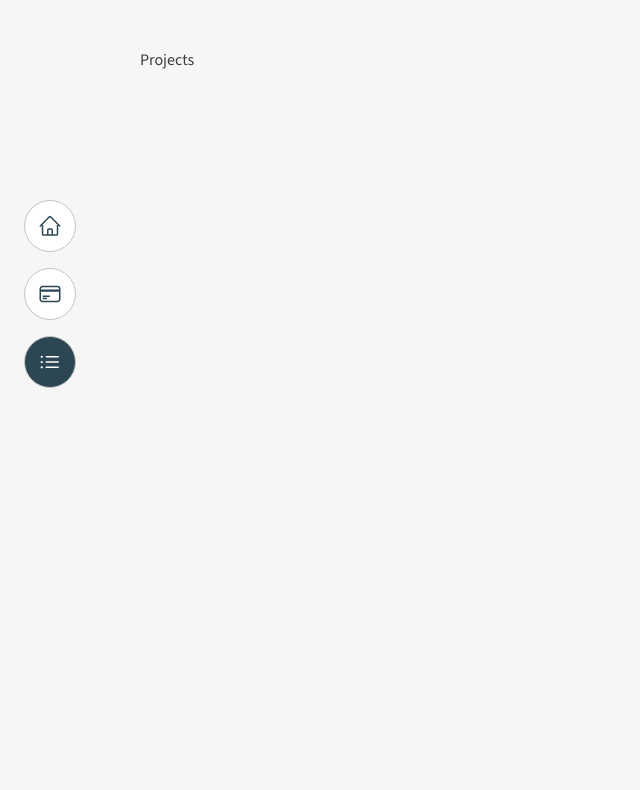
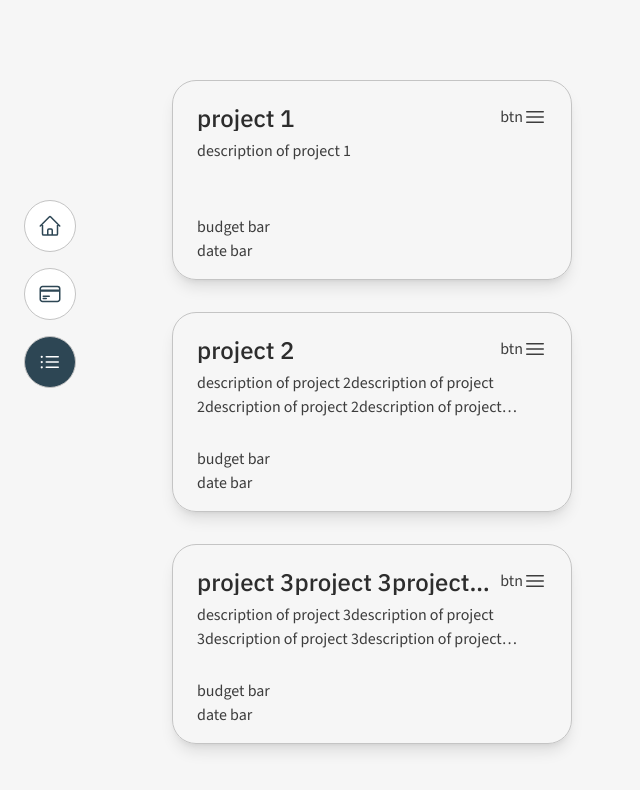
Before and after one commit to Asymphia/matdev-pm, a Next.js app: page /projects in a window 1280 px wide. Shown: the top 790 px of the page, without its empty margins (0-640 px from the left). Built offline with nearby package versions, Linux system fonts and the light colour scheme.

Commit message:
add: ProjectItem

```diff
--- a/app/projects/page.tsx
+++ b/app/projects/page.tsx
@@ -1,9 +1,46 @@
+import ProjectItem from "@/components/project/ProjectItem";
+
+
 const ProjectsPage = () => {
-    return (
-        <div>
-            Projects
-        </div>
-    )
-}
+  return (
+    <div>
+      {projects.map((project) => (
+        <ProjectItem
+            key={project.id}
+            id = {project.id}
+            name = {project.name}
+            description={project.description}
+        />
+      ))}
+    </div>
+  );
+};
 
-export default ProjectsPage
+export default ProjectsPage;
+
+const projects = [
+  {
+    id: "1",
+    name: "project 1",
+    description: "description of project 1",
+    startDate: "10.10.2026",
+    endDate: "10.20.2026",
+    budget: "2000",
+  },
+  {
+    id: "2",
+    name: "project 2",
+    description: "description of project 2description of project 2description of project 2description of project 2description of project 2description of project 2description of project 2description of project 2description of project 2description of project 2description of project 2",
+    startDate: "10.10.2026",
+    endDate: "10.20.2026",
+    budget: "2000",
+  },
+  {
+    id: "3",
+    name: "project 3project 3project 3project 3",
+    description: "description of project 3description of project 3description of project 3description of project 3description of project 3",
+    startDate: "10.10.2026",
+    endDate: "10.20.2026",
+    budget: "2000",
+  },
+];
--- /dev/null
+++ b/components/project/ProjectItem.tsx
@@ -0,0 +1,40 @@
+import { Bars3Icon } from "@heroicons/react/24/outline";
+
+const ProjectItem = ({
+  id,
+  name,
+  description,
+}: {
+  id: string;
+  name: string;
+  description: string;
+}) => {
+  return (
+    <div className="flex flex-col justify-between m-8 p-6 pb-4 w-100 h-50 shadow-lg rounded-3xl border border-border">
+      <div>
+        <div className="w-full flex justify-between">
+          <div className="line-clamp-1 mb-2">
+            <h3>{name}</h3>
+          </div>
+          <div className="flex justify-end">
+            btn
+            <Bars3Icon className="w-6 h-6" />
+          </div>
+        </div>
+        <div className="line-clamp-2">{description}</div>
+      </div>
+      <div>
+        <div className="mb-0">
+          budget bar
+          {/* budget bar */}
+        </div>
+        <div>
+          date bar
+          {/* date bar */}
+        </div>
+      </div>
+    </div>
+  );
+};
+
+export default ProjectItem;
```
Also changed, not shown: components/project/ProgressBar.tsx (added).
